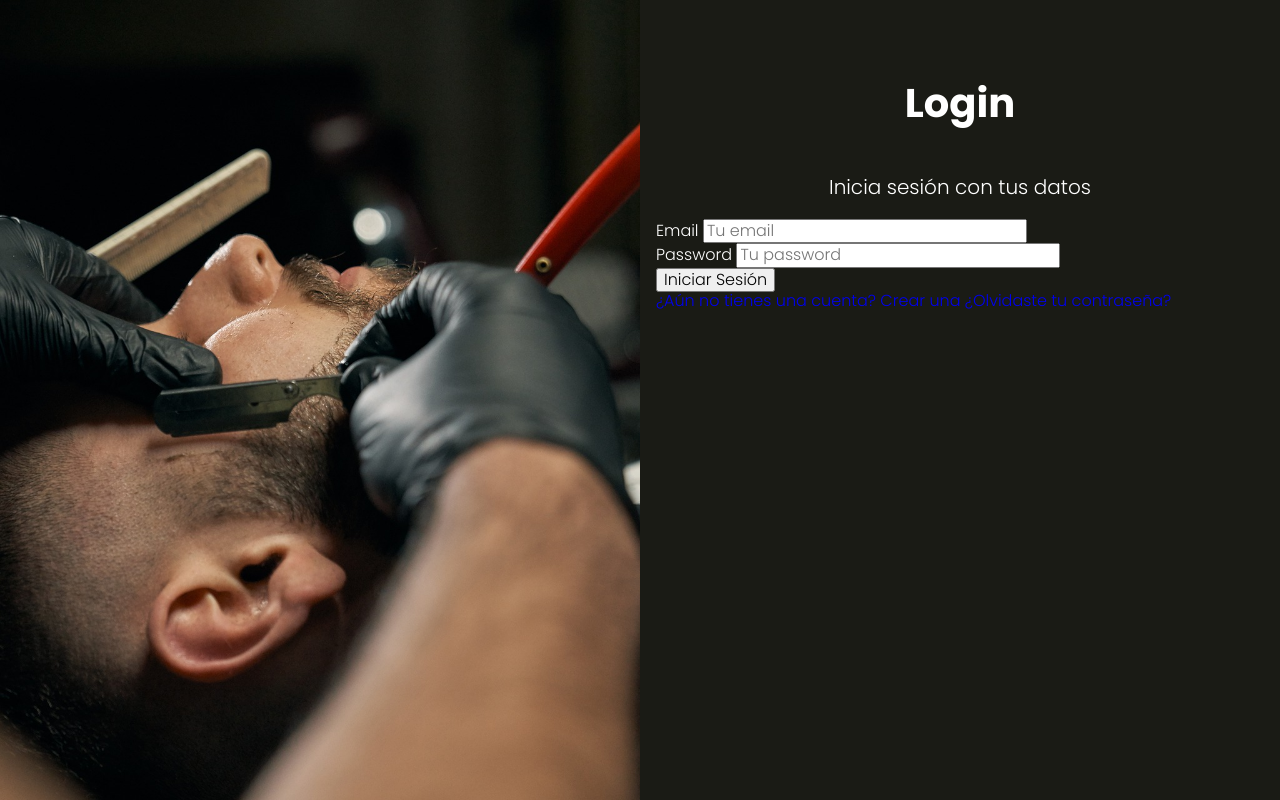
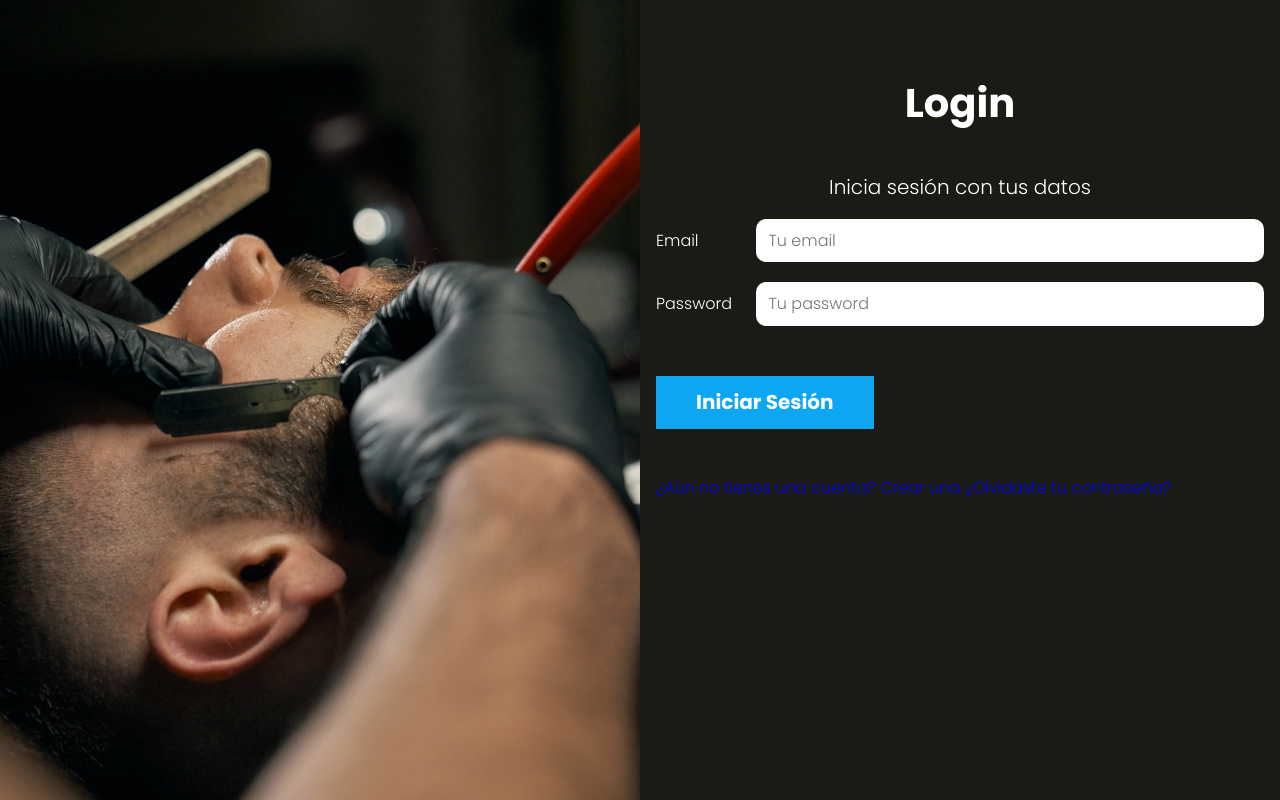
Before and after one commit to TomasMora154/App-Peluqueria, a PHP site: template views/auth/login.php in a window 1280 px wide. Run offline with PHP 8.4, Linux system fonts and the light colour scheme; the template is opened without the code that fills it, so the values that code supplies are empty.

Commit message:
Css al formulario y al boton de submit

```diff
--- a/src/scss/app.scss
+++ b/src/scss/app.scss
@@ -1,2 +1,3 @@
 @use 'base';
 @use 'layout';
+@use 'componentes';
--- /dev/null
+++ b/src/scss/componentes/_botones.scss
@@ -0,0 +1,6 @@
+@use 'base/variables' as v;
+@use 'base/mixins' as m;
+
+.boton {
+    @include m.boton(v.$azul, v.$blanco);
+}
--- /dev/null
+++ b/src/scss/componentes/_formulario.scss
@@ -0,0 +1,21 @@
+@use 'base/variables' as v;
+@use 'base/mixins' as m;
+
+.formulario {
+    width: 100%;
+}
+
+.campo {
+    display: flex;
+    margin-bottom: 2rem;
+    align-items: center;
+    label {
+      flex: 0 0 10rem;
+    }
+    input {
+        flex: 1;
+        border: none;
+        padding: calc(v.$separacion / 4);
+        border-radius: 10px;
+    }
+}
--- /dev/null
+++ b/src/scss/componentes/_index.scss
@@ -0,0 +1,2 @@
+@forward 'formulario';
+@forward 'botones';
```
Also changed, not shown: public/build/css/app.css, 1 other file.
